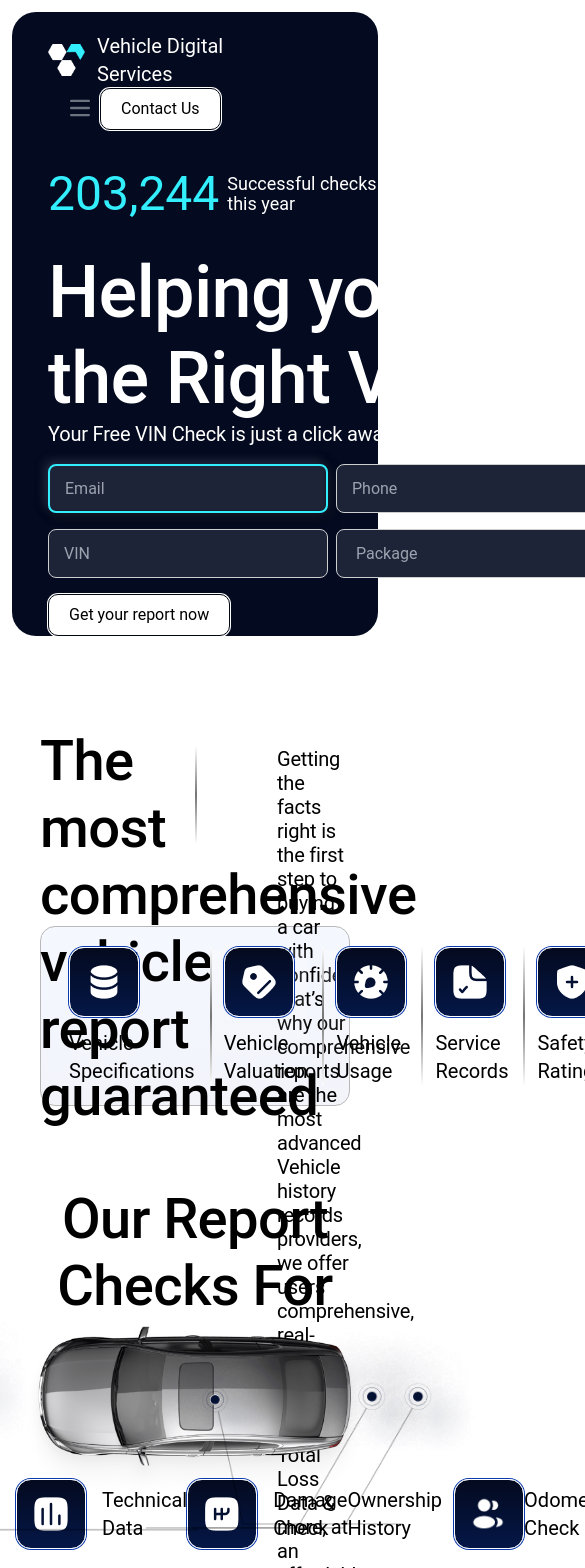
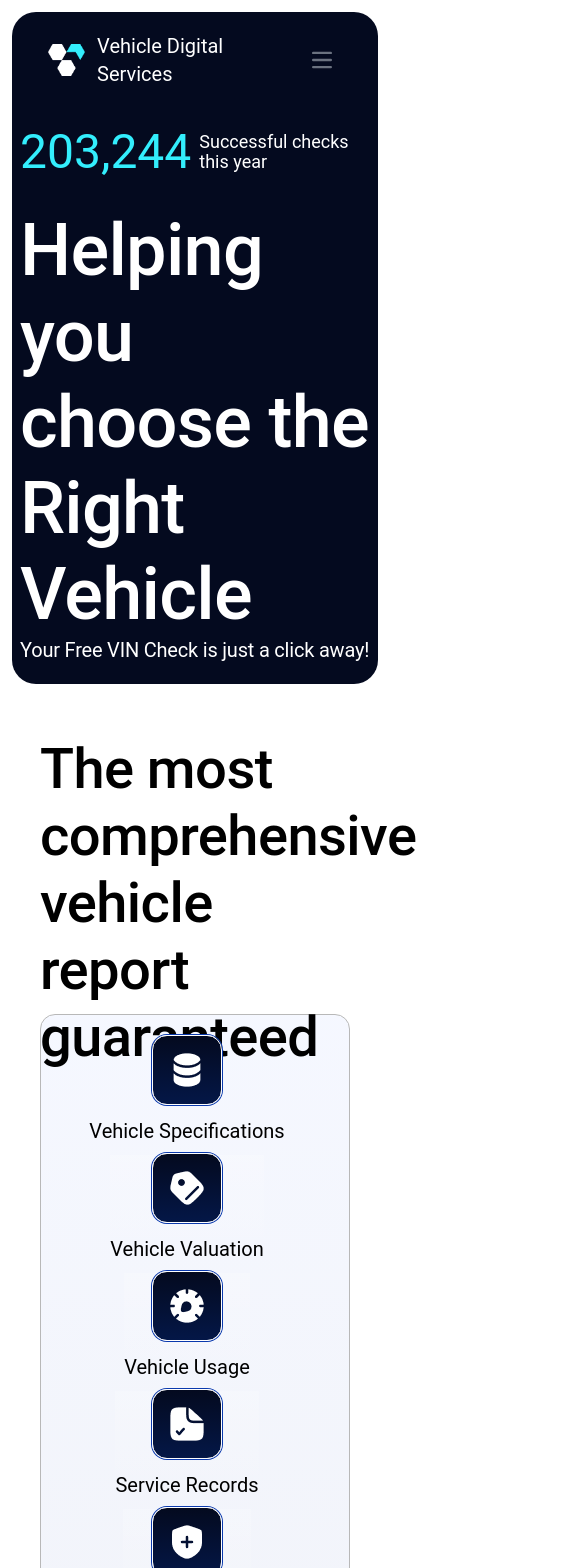
Before and after one commit to ahsan-ali49/vehicle-digital-services, a React (Vite) app: page / in a window 390 px wide. Shown: the top 1568 px of the page, 585 px wide, since content can reach past the window. Built offline with nearby package versions, Linux system fonts and the light colour scheme.

Commit message:
improved responsiveness

```diff
--- a/src/components/Hero.jsx
+++ b/src/components/Hero.jsx
@@ -2,7 +2,7 @@ import React from "react";
 import { Formik, Form, Field, ErrorMessage } from "formik";
 import * as Yup from "yup";
 import heroCar from "../assets/images/heroCar.png";
-import heroBackground from "../assets/images/heroBackground.png";
+// import heroBackground from "../assets/images/heroBackground.png";
 
 const initialValues = {
   email: "",
@@ -21,7 +21,7 @@ const validationSchema = Yup.object({
 
 const Hero = () => {
   return (
-    <div className="w-full rounded-b-3xl pt-5 ps-9 hero-bg">
+    <div className="w-full rounded-b-3xl py-5 ps-2 md:ps-9 hero-bg">
       <div className="w-full flex flex-col gap-8">
         <div className="flex flex-row items-center gap-2">
           <span className="text-5xl span-text">203,244</span>
@@ -32,7 +32,7 @@ const Hero = () => {
         </div>
         <div className="flex flex-row">
           <div>
-            <h1 className="hero-heading">
+            <h1 className="hero-heading w-full md:w-3/4">
               Helping you choose the Right Vehicle
             </h1>
             <span className="hero-span">
@@ -43,7 +43,7 @@ const Hero = () => {
               validationSchema={validationSchema}
               onSubmit={onSubmit}
             >
-              <Form className="w-1/3 flex flex-col items-start">
+              <Form className="hidden md:block w-1/3 flex flex-col items-start">
                 <div className="flex flex-row gap-2 my-4 w-full">
                   <Field
                     type="email"
@@ -114,7 +114,11 @@ const Hero = () => {
           </div>
           <div>
             {/* <img src={heroBackground} alt="" /> */}
-            <img src={heroCar} alt="new audi a4l's" className="-mt-20" />
+            <img
+              src={heroCar}
+              alt="new audi a4l's"
+              className="hidden md:block -mt-20"
+            />
           </div>
         </div>
       </div>
--- a/src/components/Navbar.jsx
+++ b/src/components/Navbar.jsx
@@ -17,7 +17,7 @@ const Navbar = () => {
         <div className="flex md:order-2 space-x-3 md:space-x-0 rtl:space-x-reverse">
           <button
             type="button"
-            className="hover:bg-blue-800 dark:hover:bg-blue-700 border border-1 border-gray-950 h-10 contact-btn"
+            className="hidden md:block hover:bg-blue-800 dark:hover:bg-blue-700 border border-1 border-gray-950 h-10 contact-btn"
           >
             Contact Us
           </button>
--- a/src/components/Pricing.jsx
+++ b/src/components/Pricing.jsx
@@ -45,8 +45,10 @@ const Pricing = () => {
   ];
   return (
     <div className="w-full flex-col items-center mt-10 pt-20 hero-bg">
-      <h2 className="pricing-heading">Pricing Options For Every Need</h2>
-      <div className="flex flex-row justify-center items-center py-12">
+      <h2 className="text-2xl md:text-5xl pricing-heading">
+        Pricing Options For Every Need
+      </h2>
+      <div className="flex flex-col md:flex-row justify-center items-center gap-y-8 md:gap-y-0 py-12">
         {cardsData.map((data, index) => (
           <PricingCard key={index} data={data} index={index} />
         ))}
--- a/src/components/Report.jsx
+++ b/src/components/Report.jsx
@@ -15,14 +15,14 @@ const Report = () => {
   ];
 
   return (
-    <div className="w-full flex-col items-center pt-20 px-10">
-      <div className="flex flex-row justify-center items-center">
-        <div className="w-1/2">
+    <div className="w-full flex-col items-center pt-10 md:pt-20 px-10">
+      <div className="flex flex-col md:flex-row justify-center md:items-center">
+        <div className="w-full md:w-1/2">
           <h2 className="report-heading">
             The most comprehensive vehicle report guaranteed
           </h2>
         </div>
-        <div className="w-1/2 linear-g">
+        <div className="hidden md:block w-1/2 linear-g border border-0 md:border-l-2">
           <p className="ps-20 report-para">
             Getting the facts right is the first step to buying a car with
             confidence that’s why our comprehensive reports are the most
@@ -32,14 +32,14 @@ const Report = () => {
           </p>
         </div>
       </div>
-      <div className="flex flex-row justify-around mt-16 pl-4 pr-8 py-5 icon-div">
+      <div className="flex flex-row justify-around flex-wrap gap-y-2 md:gap-y-2 mt-36 md:mt-16 pl-4 pr-8 py-5 icon-div">
         {reportData.map((data, index) => (
           <div
             key={index}
             className={
               index == 0
-                ? "flex flex-col items-start gap-3 ps-3"
-                : "flex flex-col items-start gap-3 ps-3 linear-g"
+                ? "flex flex-col items-center md:items-start gap-3 ps-0 md:ps-3"
+                : "flex flex-col items-center md:items-start gap-3 ps-0 md:ps-3 linear-g border border-0 md:border-l-2"
             }
           >
             <div className="icon-bg">
--- a/src/components/ReportSections.jsx
+++ b/src/components/ReportSections.jsx
@@ -18,14 +18,16 @@ const ReportSections = () => {
   ];
   return (
     <div className="w-full flex flex-col items-center justify-center gap-0 pt-20 px-4">
-      <h2 className="report-section-heading">Our Report Checks For</h2>
+      <h2 className="text-3xl md:text-5xl report-section-heading">
+        Our Report Checks For
+      </h2>
       <img src={reportSectionImage} alt="car's" className="-mb-8" />
-      <div className="flex flex-row justify-around w-full">
+      <div className="flex flex-row justify-around flex-wrap gap-y-2 md:gap-y-0 mt-4 md:mt-0 w-full">
         {reportData.map((data, index) =>
           index < 2 ? (
             <div
               key={index}
-              className="flex flex-row items-center justify-center gap-4 ps-0"
+              className="w-2/3 md:w-1/4 flex flex-row items-center justify-start md:justify-center gap-4 ps-0"
             >
               {/* <img src={reportArrow1} alt="arrow" className="absolute" /> */}
               <div className="icon-bg">
@@ -33,12 +35,12 @@ const ReportSections = () => {
                 <img
                   src={reportArrow1}
                   alt="arrow"
-                  className="absolute left-48 -mt-44 w-72"
+                  className="hidden md:block absolute left-48 -mt-44 w-72"
                 />
                 <img
                   src={reportArrow1}
                   alt="arrow"
-                  className="absolute left-1/3 ml-4 -mt-44 w-72"
+                  className="hidden md:block absolute left-1/3 ml-4 -mt-44 w-72"
                 />
               </div>
               {/* <img src={reportArrow1} alt="arrow" className="absolute" /> */}
@@ -48,18 +50,18 @@ const ReportSections = () => {
           ) : (
             <div
               key={index}
-              className="flex flex-row items-center justify-around gap-3 ps-0"
+              className="w-2/3 md:w-1/4 flex flex-row-reverse md:flex-row items-center justify-end md:justify-around gap-3 md:gap-0 ps-0"
             >
               <p className="text-xl">{data.description}</p>
               <img
                 src={reportArrow2}
                 alt="arrow"
-                className="absolute right-48 -mt-52 mb-0 w-80"
+                className="hidden md:block absolute right-48 -mt-52 mb-0 w-80"
               />
               <img
                 src={reportArrow2}
                 alt="arrow"
-                className="absolute left-1/2 -ml-12 -mt-40 mb-3 w-64"
+                className="hidden md:block absolute left-1/2 -ml-12 -mt-40 mb-3 w-64"
               />
               <div className="icon-bg">
                 <img src={data.icon} alt="reportIcon1" className="m-auto" />
--- a/src/index.css
+++ b/src/index.css
@@ -11,37 +11,18 @@ body::-webkit-scrollbar {
 }
 
 .hero-bg{
-
     background: radial-gradient(50% 50% at 50% 50%, #040A1F 0%, #040A1F 100%);
-
 }
 
 .contact-btn{
-/* Frame 1321314909 */
+    box-sizing: border-box;
+    padding: 10px 20px;
 
-    box-sizing: border-box;
-
-    /* Auto layout */
-    display: flex;
-    flex-direction: row;
-    justify-content: center;
-    align-items: center;
-    padding: 10px 20px;
-    gap: 10px;
-
-    /* margin: 0 auto; */
-    /* width: 124px; */
     height: 42px;
 
     background: #FFFFFF;
     box-shadow: 0px 0px 0px 1px #FFFFFF;
     border-radius: 10px;
-
-    /* Inside auto layout */
-    flex: none;
-    order: 2;
-    flex-grow: 0;
-
 }
 
 
@@ -50,12 +31,7 @@ body::-webkit-scrollbar {
 }
 
 .hero-heading{
-    /* Helping you choose the Right Vehicle */
 
-    width: 641.26px;
-    height: 172px;
-
-    /* font-family: 'Neue Haas Grotesk Display Pro'; */
     font-style: normal;
     font-weight: 500;
     font-size: 72px;
@@ -63,12 +39,6 @@ body::-webkit-scrollbar {
     letter-spacing: -0.01em;
 
     color: #FFFFFF;
-
-
-    /* Inside auto layout */
-    flex: none;
-    order: 0;
-    flex-grow: 0;
 
 }
 
@@ -152,7 +122,7 @@ body::-webkit-scrollbar {
 .report-heading{
     /* The most comprehensive vehicle report guaranteed */
 
-    margin: 0 auto;
+    /* margin: 0 auto; */
     height: 134px;
 
     /* font-family: 'Neue Haas Grotesk Display Pro'; */
@@ -163,12 +133,6 @@ body::-webkit-scrollbar {
     letter-spacing: -0.01em;
 
     color: #000000;
-
-
-    /* Inside auto layout */
-    flex: none;
-    order: 0;
-    flex-grow: 0;
 
 }
 
@@ -198,7 +162,7 @@ body::-webkit-scrollbar {
 
 
 .linear-g{
-    border-width: 0px 0px 0px 2px;
+    /* border-width: 0px 0px 0px 2px; */
     border-color: white;
     border-image: linear-gradient(
         0deg,
@@ -248,8 +212,7 @@ body::-webkit-scrollbar {
 .icon-div{
 /* Frame 1321314931 */
 
-box-sizing: border-box;
-    gap: 15px;
+    box-sizing: border-box;
 
     background: linear-gradient(180deg, rgba(61, 109, 255, 0.05) 0%, rgba(0, 40, 161, 0.05) 100%);
     border: 1px solid #B8B8B8;
@@ -258,28 +221,15 @@ box-sizing: border-box;
 }
 
 .report-section-heading{
-    /* Our Report Checks For */
 
-    /* width: 1290px;
-    height: 67px; */
-
-    /* font-family: 'Neue Haas Grotesk Display Pro'; */
     font-style: normal;
     font-weight: 500;
-    font-size: 56px;
+    /* font-size: 56px; */
     line-height: 67px;
     text-align: center;
     letter-spacing: -0.01em;
 
     color: #000000;
-
-
-    /* Inside auto layout */
-    flex: none;
-    order: 0;
-    align-self: stretch;
-    flex-grow: 0;
-
 }
 
 .pricing-heading{
@@ -288,7 +238,7 @@ box-sizing: border-box;
     /* font-family: 'Neue Haas Grotesk Display Pro'; */
     font-style: normal;
     font-weight: 500;
-    font-size: 56px;
+    /* font-size: 56px; */
     line-height: 67px;
     text-align: center;
     letter-spacing: -0.01em;
@@ -444,9 +394,6 @@ box-sizing: border-box;
 
     font-style: normal;
     font-weight: 500;
-    font-size: 40px;
-    line-height: 48px;
-    letter-spacing: -0.02em;
 
     color: #FFFFFF;
 
@@ -457,9 +404,6 @@ box-sizing: border-box;
 
     font-style: normal;
     font-weight: 500;
-    font-size: 56px;
-    line-height: 67px;
-    letter-spacing: -0.03em;
 
     color: #000000;
 
@@ -493,17 +437,7 @@ box-sizing: border-box;
 }
 
 .contact-div-btn{
-    /* Frame 1321314923 */
-
-    box-sizing: border-box;
-
-    /* Auto layout */
-    display: flex;
-    flex-direction: row;
-    justify-content: center;
-    align-items: center;
     padding: 15px 30px;
-    gap: 10px;
 
     width: 185px;
     height: 54px;
@@ -511,21 +445,13 @@ box-sizing: border-box;
     background: #FFFFFF;
     box-shadow: 0px 0px 0px 1px #FFFFFF;
     border-radius: 10px;
-
 }
 
 .name-form-field{
 
-    box-sizing: border-box;
+    padding: 12.5px 15px;
 
-    /* Auto layout */
-    display: flex;
-    flex-direction: row;
-    align-items: center;
-    padding: 12.5px 15px;
-    gap: 10px;
-
-    width: 280px;
+    /* width: 280px; */
     height: 49px;
 
     background: linear-gradient(135deg, #E5E5E5 100%, #FDFDFD 0%);
@@ -535,18 +461,10 @@ box-sizing: border-box;
 }
 
 .email-form-field{
-    /* Frame 1321314921 */
 
-    box-sizing: border-box;
+    padding: 12.5px 15px;
 
-    /* Auto layout */
-    display: flex;
-    flex-direction: row;
-    align-items: center;
-    padding: 12.5px 15px;
-    gap: 10px;
-
-    width: 280px;
+    /* width: 280px; */
     height: 49px;
 
     background: #FFFFFF;
@@ -556,29 +474,12 @@ box-sizing: border-box;
 }
 
 .contact-form-field{
-    /* Frame 1321314922 */
 
-    box-sizing: border-box;
-
-    /* Auto layout */
-    display: flex;
-    flex-direction: row;
-    align-items: center;
     padding: 12.5px 15px;
-    gap: 10px;
-
-    width: 455px;
-    height: 49px;
 
     background: #FFFFFF;
     border: 1px solid #D7D7D7;
     border-radius: 8px;
-
-    /* Inside auto layout */
-    flex: none;
-    order: 1;
-    align-self: stretch;
-    flex-grow: 0;
 }
 
 .message-form-field{
@@ -588,7 +489,7 @@ box-sizing: border-box;
 
     padding: 0px 15px;
 
-    width: 560px;
+    /* width: 560px; */
     height: 123px;
 
     background: #FFFFFF;
```
Also changed, not shown: src/components/Contact.jsx (+26 -19 lines), src/components/Footer.jsx (+11 -11 lines).
